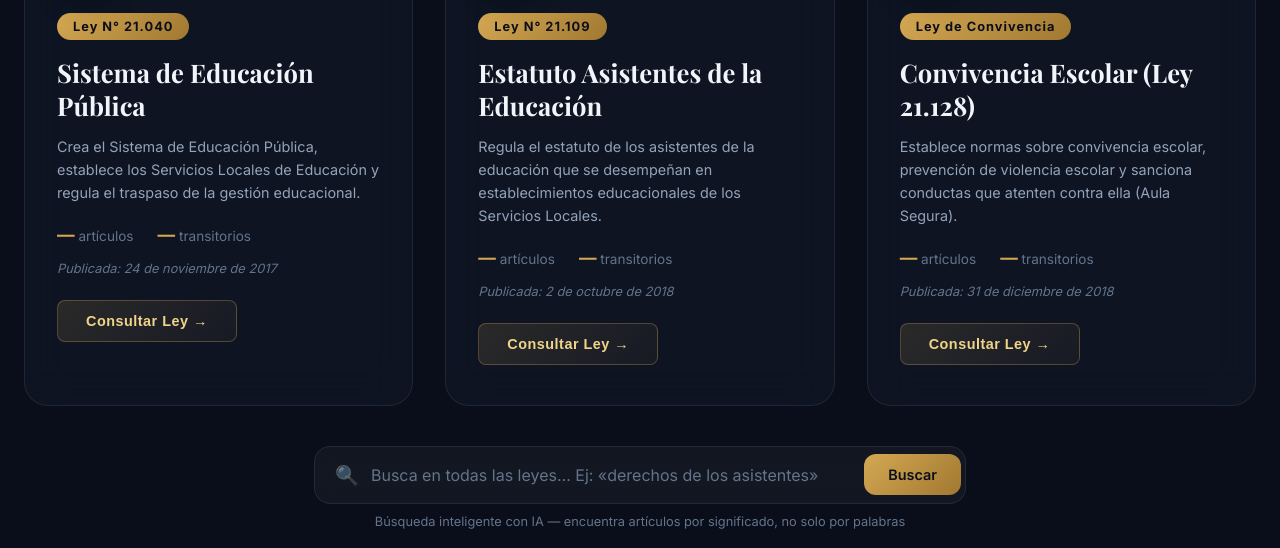
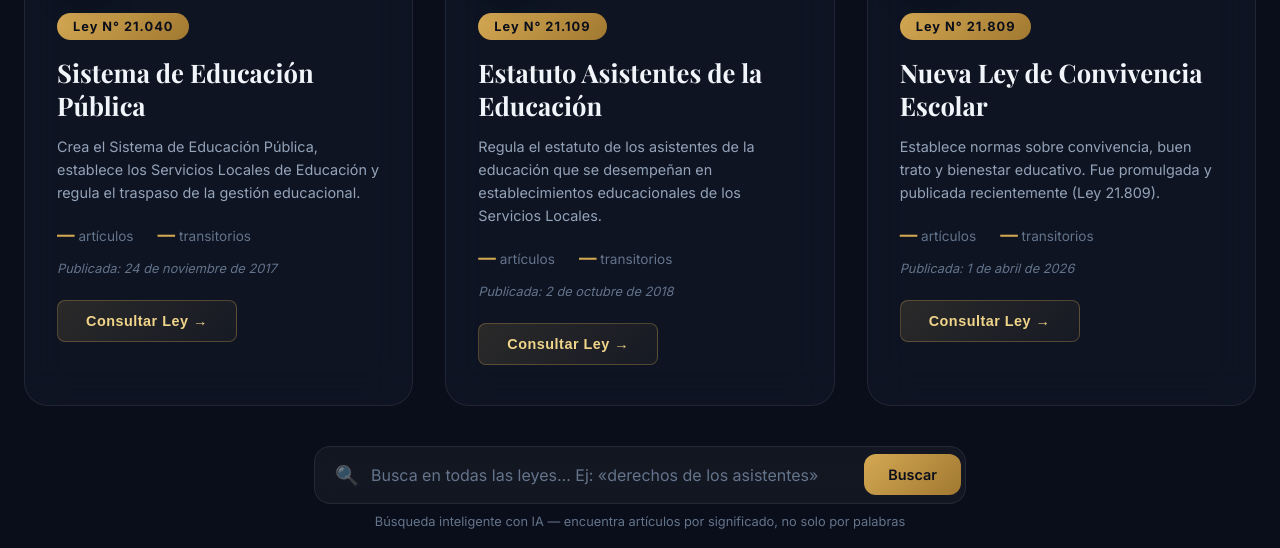
Before and after one commit to Juanpi2024/LEYESSLEP, a website: page public/index.html in a window 1280 px wide. Shown: the part 549-1097 px from the top of the page. Drawn offline with nearby package versions, Linux system fonts and the light colour scheme; no server answers.

Commit message:
Update convivence law to correctly reflect Ley 21.809 published on April 1, 2026

```diff
--- a/public/app.js
+++ b/public/app.js
@@ -11,7 +11,7 @@ let articulosTodos = [];
 const NOMBRES_LEY = {
   "21.040": "Sistema de Educación Pública",
   "21.109": "Estatuto Asistentes de la Educación",
-  "Convivencia Escolar / 21.128": "Ley de Convivencia Escolar",
+  "Convivencia Escolar / 21.128": "Nueva Ley de Convivencia Escolar (21.809)",
 };
 
 // ─── Inicialización ─────────────────────────────────────────────
--- a/public/index.html
+++ b/public/index.html
@@ -68,14 +68,14 @@
         <div class="card-glow"></div>
         <div class="card-content">
           <div class="card-icon">🏫</div>
-          <div class="card-badge">Ley de Convivencia</div>
-          <h2 class="card-titulo">Convivencia Escolar (Ley 21.128)</h2>
-          <p class="card-desc">Establece normas sobre convivencia escolar, prevención de violencia escolar y sanciona conductas que atenten contra ella (Aula Segura).</p>
+          <div class="card-badge">Ley N° 21.809</div>
+          <h2 class="card-titulo">Nueva Ley de Convivencia Escolar</h2>
+          <p class="card-desc">Establece normas sobre convivencia, buen trato y bienestar educativo. Fue promulgada y publicada recientemente (Ley 21.809).</p>
           <div class="card-stats">
             <span class="stat"><span class="stat-num" id="stat-ConvivenciaEscolar21128-arts">—</span> artículos</span>
             <span class="stat"><span class="stat-num" id="stat-ConvivenciaEscolar21128-trans">—</span> transitorios</span>
           </div>
-          <div class="card-fecha">Publicada: 31 de diciembre de 2018</div>
+          <div class="card-fecha">Publicada: 1 de abril de 2026</div>
           <button class="card-btn">Consultar Ley →</button>
         </div>
       </div>
```
